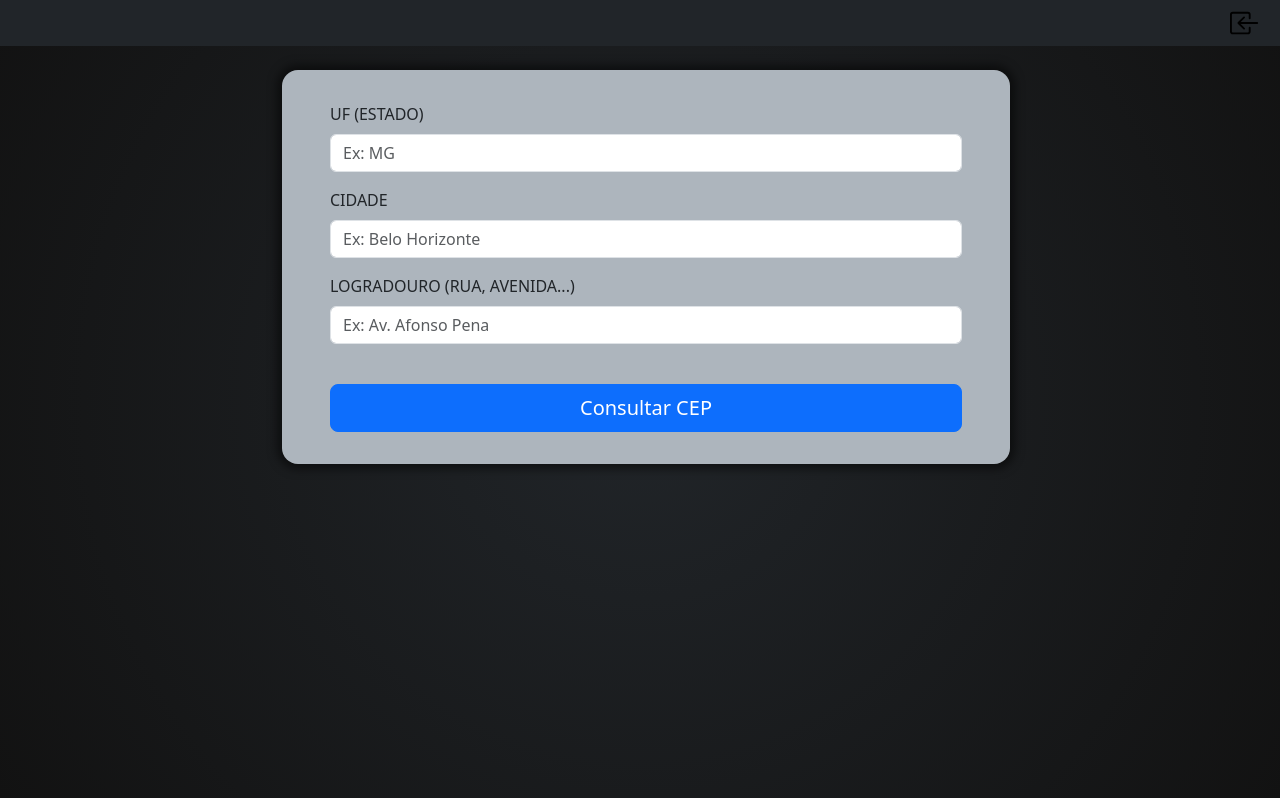
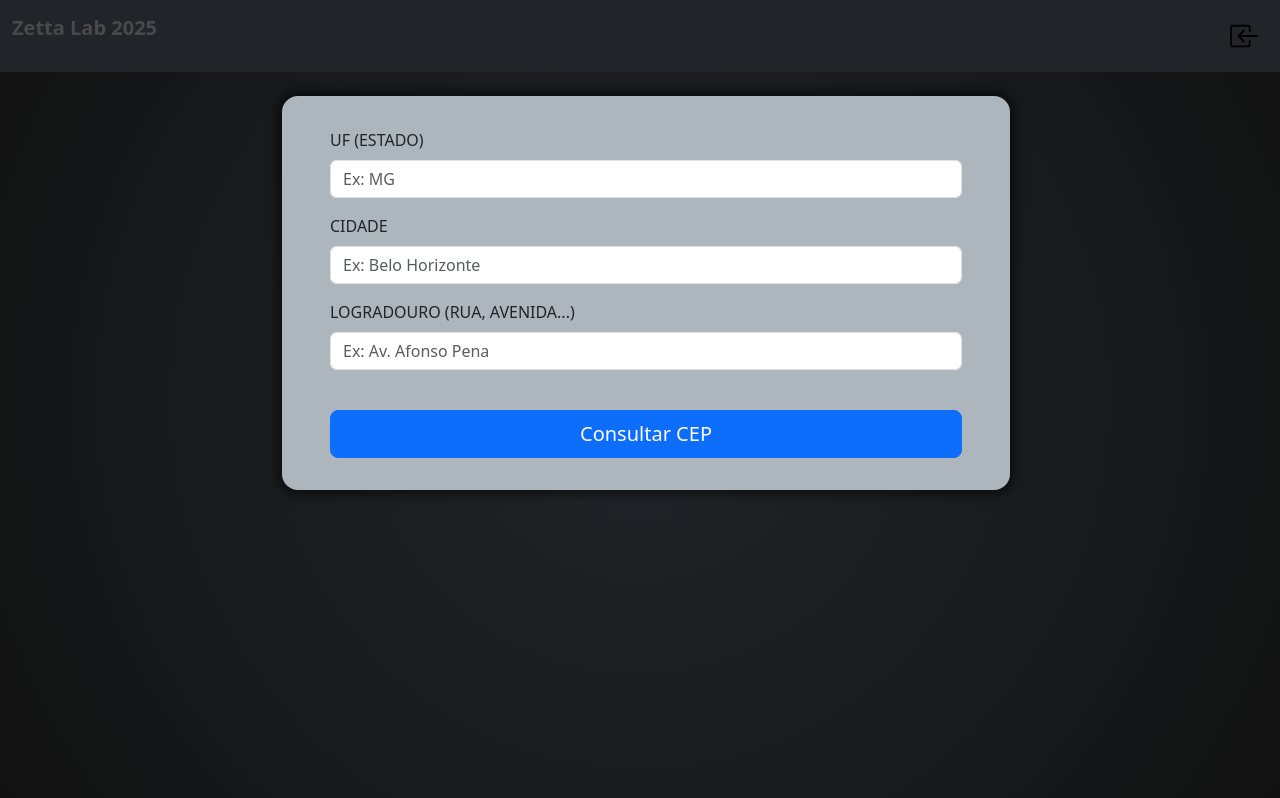
Before and after one commit to fabiovalim/cep-inteligente, a React (Create React App) app: page /consulta-endereco in a window 1280 px wide. Built offline with nearby package versions, Linux system fonts and the light colour scheme.

Commit message:
fix: atualizando logo na navbar das páginas

```diff
--- a/src/components/HeaderPage.tsx
+++ b/src/components/HeaderPage.tsx
@@ -5,6 +5,9 @@ export const HeaderPage = () => {
   return (
     <nav className="navbar navbar-dark bg-dark navbar-page">
       <div className="container-fluid">
+        <div className="fw-bold navbar-brand icon-nav-page">
+          <p>Zetta Lab 2025</p>
+        </div>
         <div className="ms-auto">
           <Link to="/"><BoxArrowInLeft size={30} className='me-2' /></Link>
         </div>
```
